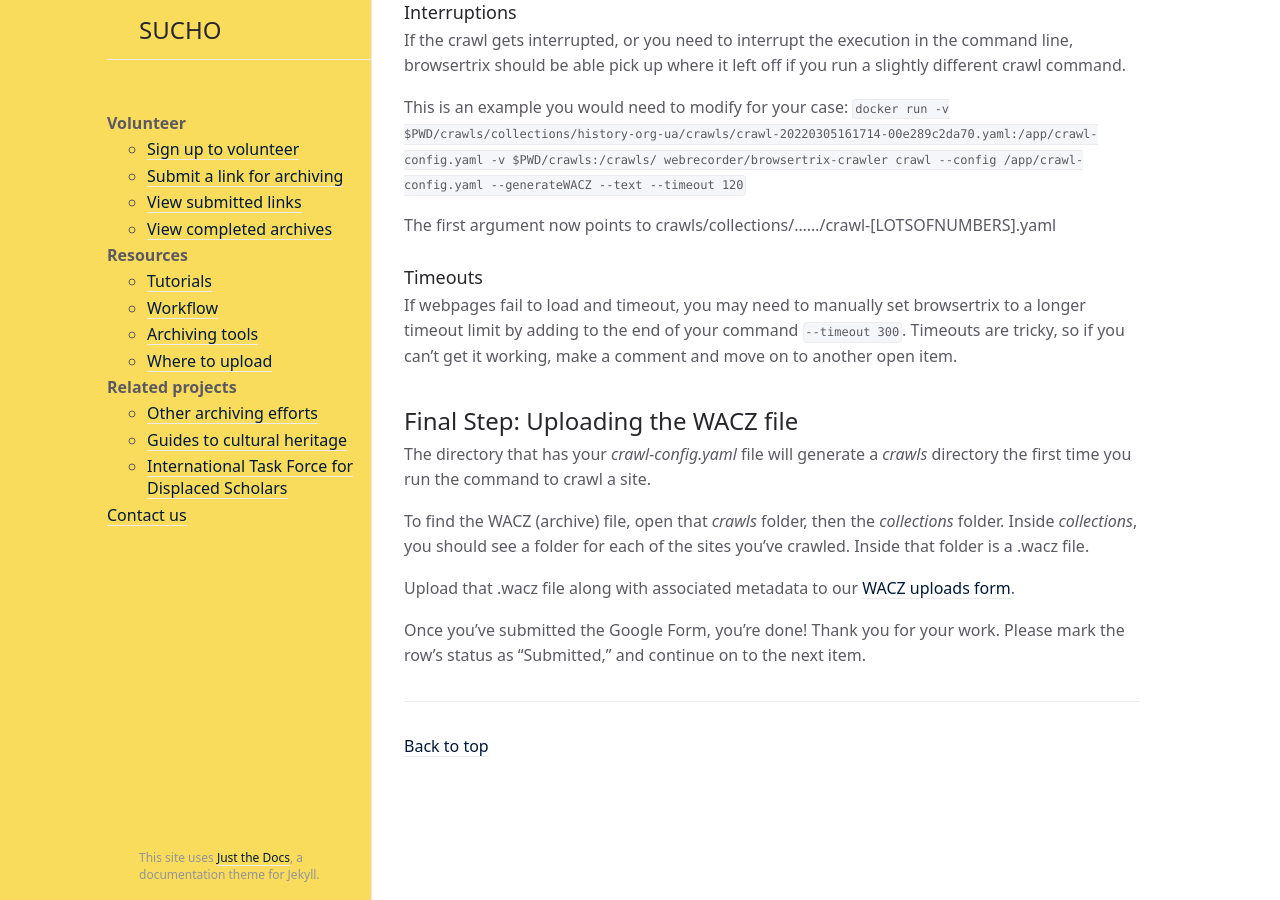
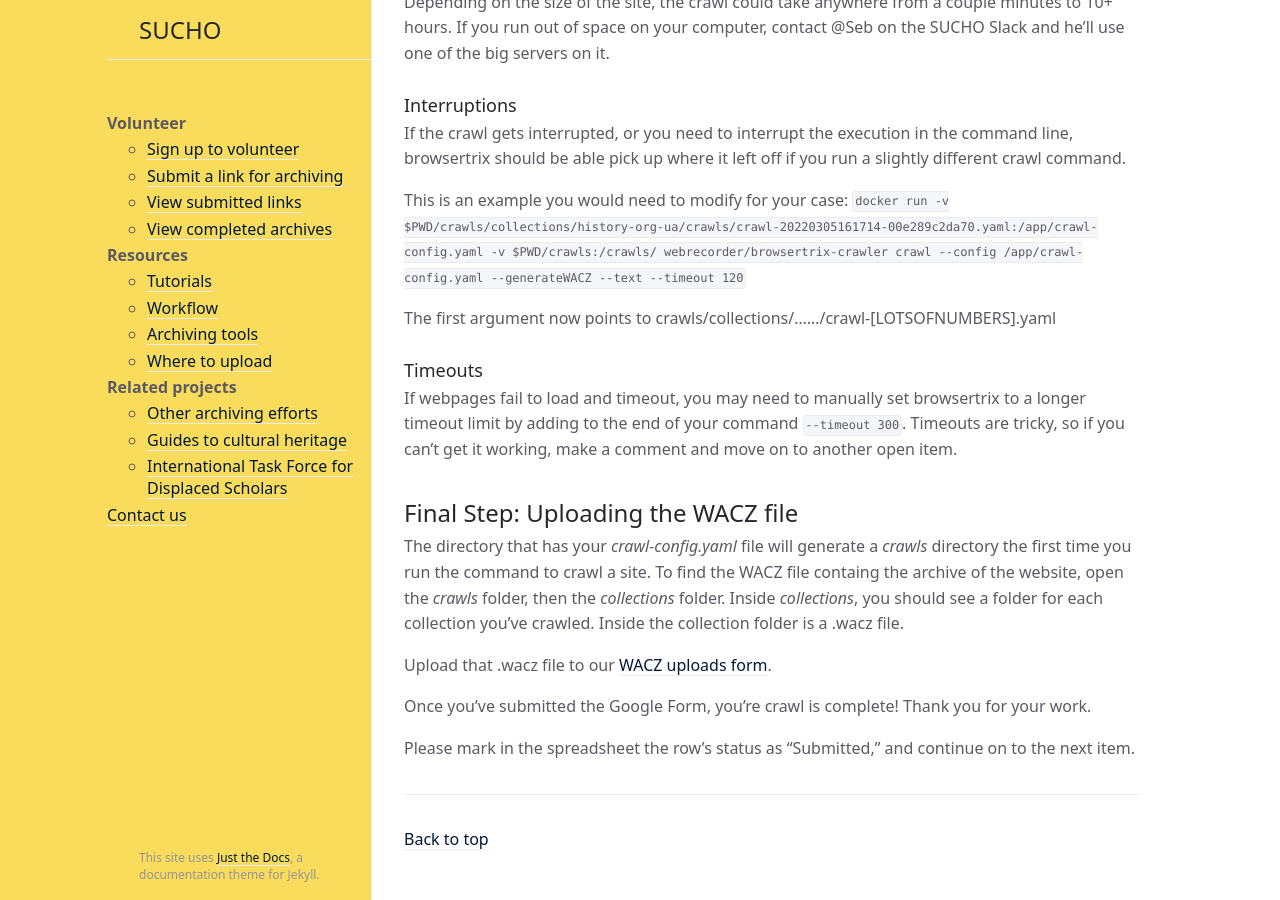
Before and after one commit to sucho-archiving/sucho-archiving.github.io, a Jekyll site: the page built from browsertrix.md, in a window 1280 px wide and 900 px high, scrolled down 4088 px. Built offline with Jekyll 4.4.1, drawn with Linux system fonts in a browser that asks for light colours; some of the changed text lies outside the part shown.

Commit message:
Update browsertrix.md

```diff
--- a/browsertrix.md
+++ b/browsertrix.md
@@ -11,6 +11,8 @@
 However, some websites have content (e.g. interactive 3D models) that won't capture well with Browsertrix; in these cases, we will send those parts of the websites over to be scraped/captured by other tools.
 
 Browsertrix is a little complicated to set up, so it has become a bottleneck for SUCHO. These instructions are written to help onboard people who are "medium-technical" (not necessarily people who code, but who aren't afraid of installing and messing around with stuff). Even if you have little prior coding experience, this tutorial should make it possible for you to crawl and preserve a website.
+
+By the end of a crawl, you will have generated a zipped file of a a series of [Web ARChive (WARC) files](https://en.wikipedia.org/wiki/Web_ARChive). This final zipped file produced by Browsertrix is known as a .wacz file (short for [Web Archive Collection Zipped](https://webrecorder.net/2021/01/18/wacz-format-1-0.html)).
 
 **If you have questions**, don't hesitate to ask on the #browsertrix Slack channel. This sort of work often requires help for troubleshooting.
 
@@ -122,10 +124,10 @@
 If webpages fail to load and timeout, you may need to manually set browsertrix to a longer timeout limit by adding to the end of your command `--timeout 300`. Timeouts are tricky, so if you can't get it working, make a comment and move on to another open item.
 
 ## Final Step: Uploading the WACZ file
-The directory that has your *crawl-config.yaml* file will generate a *crawls* directory the first time you run the command to crawl a site.
+The directory that has your *crawl-config.yaml* file will generate a *crawls* directory the first time you run the command to crawl a site. To find the WACZ file containg the archive of the website, open the  *crawls* folder, then the *collections* folder. Inside *collections*, you should see a folder for each collection you've crawled. Inside the collection folder is a .wacz file.
 
-To find the WACZ (archive) file, open that *crawls* folder, then the *collections* folder. Inside *collections*, you should see a folder for each of the sites you've crawled. Inside that folder is a .wacz file.
+Upload that .wacz file to our [WACZ uploads form](https://forms.gle/N18MxWgoHtPB2xpz8).
 
-Upload that .wacz file along with associated metadata to our [WACZ uploads form](https://forms.gle/N18MxWgoHtPB2xpz8).
+Once you've submitted the Google Form, you're crawl is complete! Thank you for your work.
 
-Once you've submitted the Google Form, you're done! Thank you for your work. Please mark the row's status as "Submitted," and continue on to the next item.
+Please mark in the spreadsheet the row's status as "Submitted," and continue on to the next item.
```
